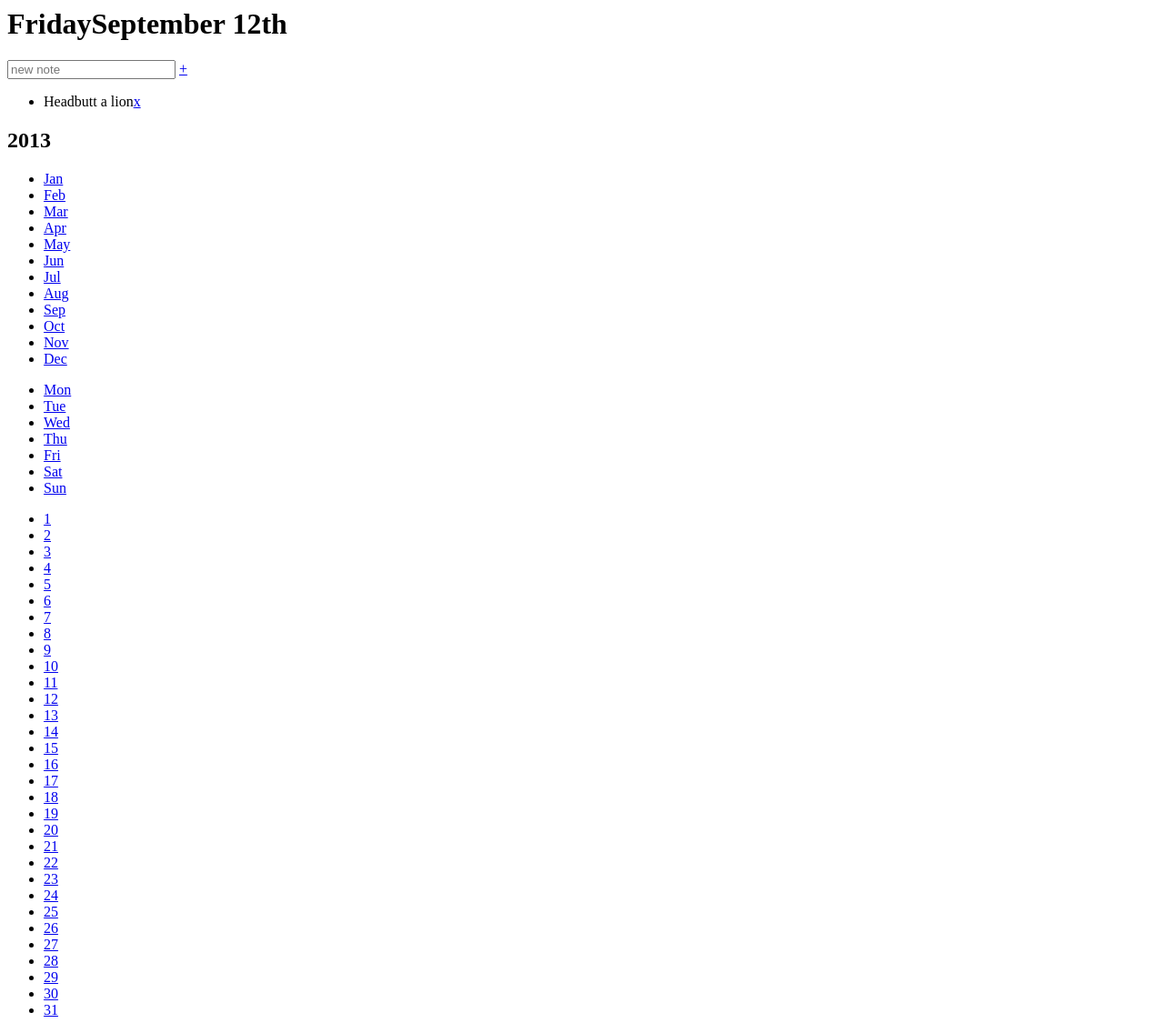
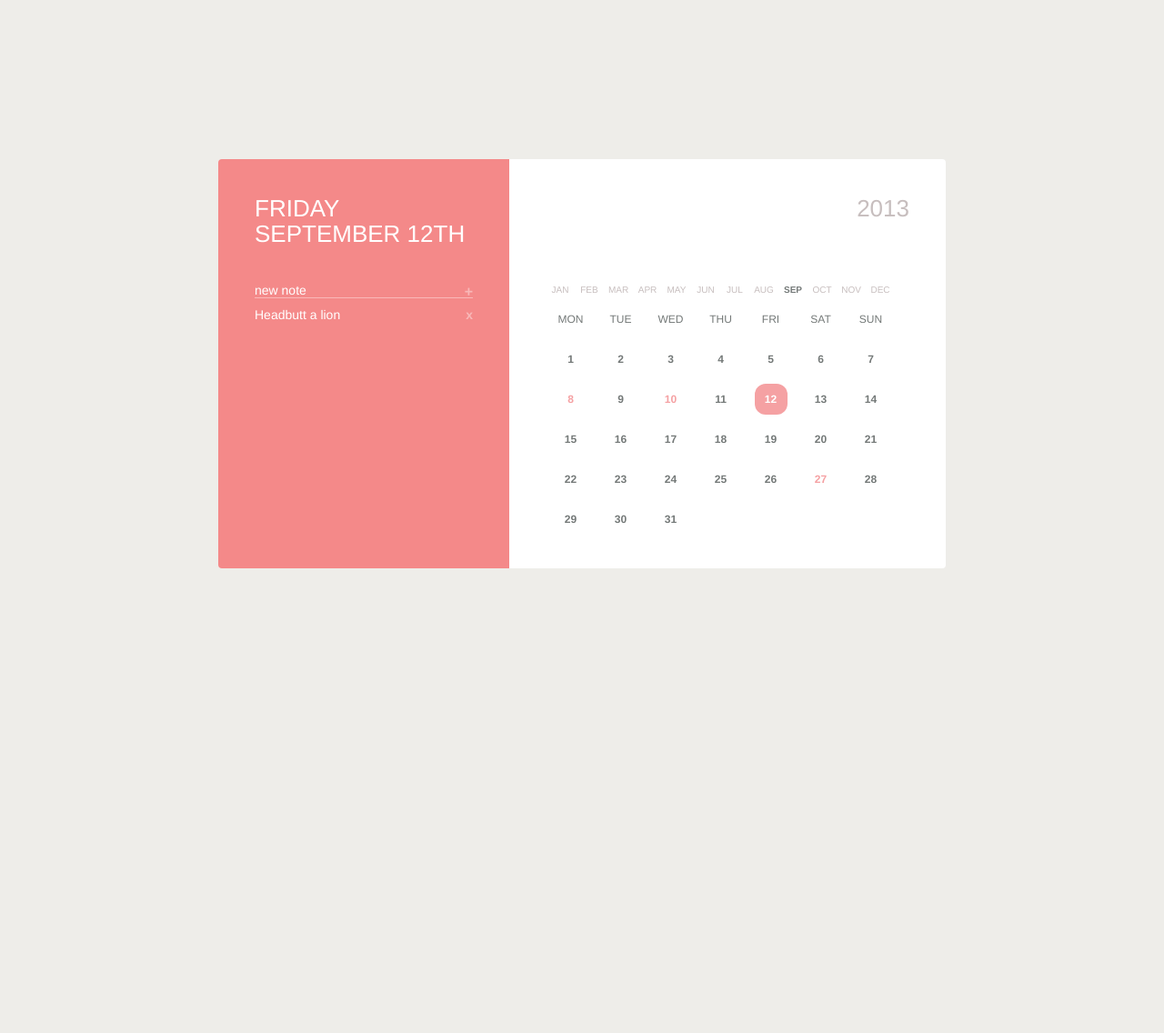
Before and after one commit to kavyapalad/Learnings, a Flask app: page /calendar in a window 1280 px wide. Shown: the whole page at 91% size. After the commit the page ends 625 px from the top, so only its background shows below. Run offline with Flask 3, Linux system fonts and the light colour scheme.

Commit message:
actual calendar

```diff
--- a/Flask-Web-App-Tutorial-main/website/templates/calendar.html
+++ b/Flask-Web-App-Tutorial-main/website/templates/calendar.html
@@ -68,3 +68,226 @@
 <div class="clearfix"></div>
 
 </div>
+<style>
+    /* not required */
+*,:active{
+  outline: none;
+}
+*{
+  padding: 0px;
+  margin: 0px;
+}
+
+body{
+  margin: 20px;
+  background-color: #EEEDE9;
+  -webkit-font-smoothing: antialiased;
+  text-rendering: optimizeLegibility;
+  font-size: 96.5%;
+  font-family: Helvetica, Arial, sans-serif;
+}
+
+input{
+  font-family: Helvetica, Arial, sans-serif;
+}
+
+h1, h2, h3, h4, h5, p{
+  margin-bottom: 10px;
+}
+
+p{
+  line-height: 20px;
+}
+
+a{
+  text-decoration: none;
+  color: #FF462B;
+}
+
+.clearfix{
+  clear: both;
+}
+
+.animate{
+  -webkit-transition: all 0.3s ease-in-out;
+  -moz-transition: all 0.3s ease-in-out;
+  transition: all 0.3s ease-in-out;
+}
+
+
+/* required */
+.calendar{
+  position: absolute;
+  border-radius: 4px;
+  overflow: hidden;
+  width: 800px;
+  height: 450px;
+  left: 50%;
+  margin-left: -400px;
+  margin-top: -225px;
+  top: 50%;
+  background-color: #ffffff;
+  color: #333333;
+}
+
+.calendar h1, .calendar h2{
+  font-weight: 300;
+  font-size: 26px;
+  line-height: 28px;
+  text-transform: uppercase;
+  margin: 0px 0px 20px 0px;
+}
+
+.calendar h1 span{
+  display: block;
+}
+
+.calendar .col{
+  position: relative;
+  float: left;
+  height: 100%;
+}
+
+.calendar .col .content{
+  padding: 40px;
+}
+
+.calendar ul{
+  margin: 0px;
+}
+
+.calendar ul li{
+  list-style: none;
+}
+
+.calendar .leftCol{
+  width: 40%;
+  background-color: #F48989;
+}
+
+.calendar .noteList li{
+  color: #ffffff;
+  margin-bottom: 10px;
+}
+
+.calendar .notes p,
+.calendar .notes input,
+.calendar .noteList li{
+  font-weight: 300;
+  font-size: 14px;
+}
+
+.calendar .notes p{
+  border-bottom: solid 1px rgba(255,255,255,0.4);
+}
+
+.calendar .notes input{
+  background-color: #F48989;
+  color: #ffffff;
+  border: none;
+  width: 200px;
+}
+
+.calendar .addNote,
+.calendar .removeNote{
+  float: right;
+  color: rgba(255,255,255,0.4);
+  font-weight: bold;
+  margin-left: 20px;
+}
+
+.calendar .addNote:hover,
+.calendar .removeNote:hover{
+  color: #ffffff;
+}
+
+.calendar .addNote{
+  font-size: 16px;
+}
+
+.calendar .leftCol h1{
+  color: #ffffff;
+  margin-bottom: 40px;
+}
+
+.calendar .rightCol{
+  width: 60%;
+}
+
+.calendar .rightCol h2{
+  color: #C7BEBE;
+  text-align: right;
+  margin-bottom: 70px;
+}
+
+.calendar .months li,
+.calendar .weekday li,
+.calendar .days li{
+  float: left;
+  text-transform: uppercase;
+}
+
+.calendar .months li a,
+.calendar .weekday li a,
+.calendar .days li a{
+  display: block;
+  color: #747978;
+}
+
+.calendar .months li a{
+  font-size: 10px;
+  color: #C7BEBE;
+  text-align: center;
+  width: 32px;
+  margin-bottom: 20px;
+}
+
+.calendar .months li .selected{
+  font-weight: bold;
+  color: #747978;
+}
+
+.calendar .weekday li a{
+  width: 55px;
+  text-align: center;
+  margin-bottom: 20px;
+  font-size: 12px;
+}
+
+.calendar .days li{
+  width: 55px;
+}
+
+.calendar .days li a{
+  width: 36px;
+  height: 24px;
+  text-align: center;
+  margin: auto auto;
+  font-size: 12px;
+  font-weight: bold;
+  border-radius: 12px;
+  margin-bottom: 10px;
+  padding-top: 10px;
+}
+
+
+.calendar .days li a:hover{
+  background-color: #EEEDE9;
+}
+
+.calendar .days li .selected{
+  background-color: #F5A1A3!important;
+  color: #ffffff;
+}
+
+.calendar .days li .event{
+  color: #F5A1A3;
+}
+
+
+/* placeholder color */
+::-webkit-input-placeholder {color: #ffffff; }
+:-moz-placeholder {color: #ffffff; }
+::-moz-placeholder {color: #ffffff; }
+:-ms-input-placeholder {color: #ffffff; }
+</style>
```
